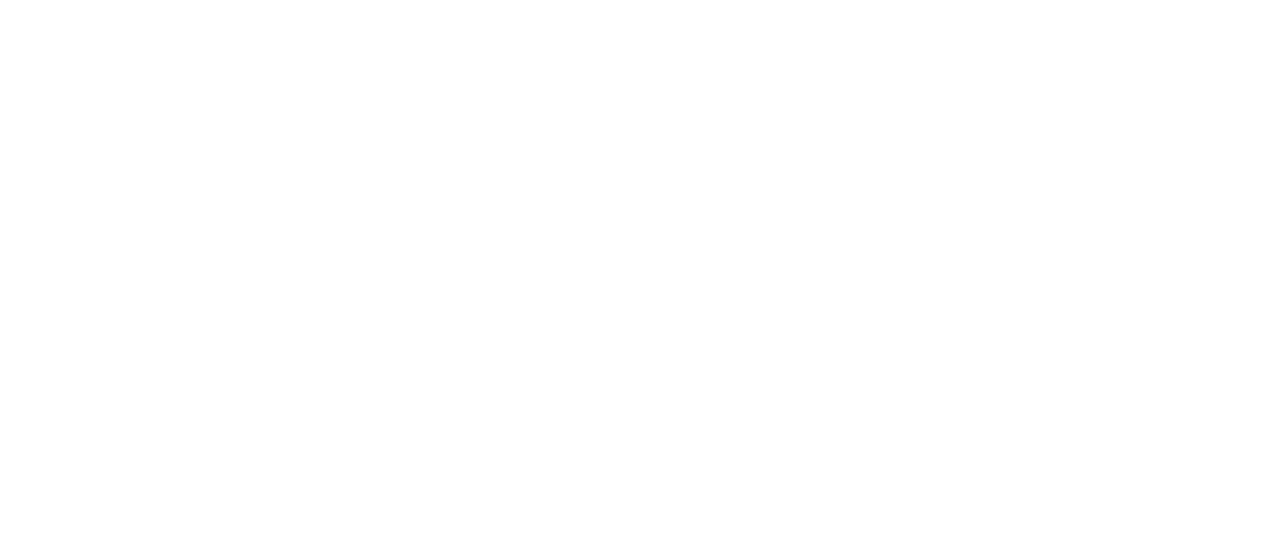
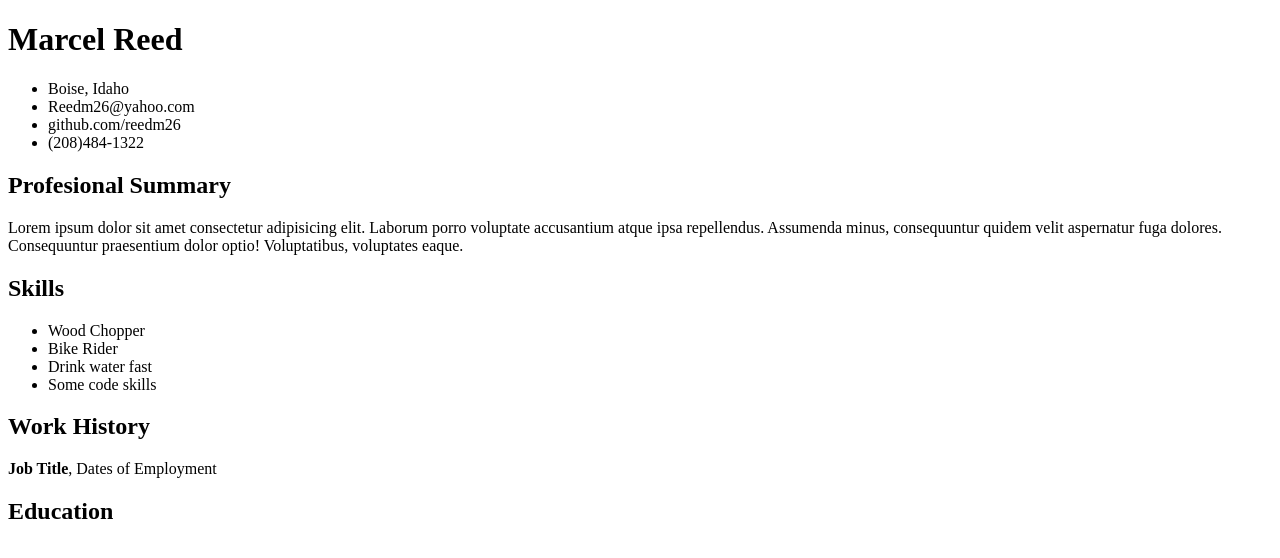
Before and after one commit to reedm26/Marcel-Resume-, a plain HTML site: page index.html in a window 1280 px wide. Drawn offline with Linux system fonts and the light colour scheme.

Commit message:
Added Sections

```diff
--- a/index.html
+++ b/index.html
@@ -10,7 +10,51 @@
 </head>
 
 <body>
+  <header>
+    <div id="name"></div>
+    <div id="contact-info"></div>
+    <main>
+      <h1>Marcel Reed</h1>
+      <ul>
+        <li>Boise, Idaho </li>
+        <li>Reedm26@yahoo.com</li>
+        <li>github.com/reedm26</li>
+        <li>(208)484-1322</li>
+      </ul>
+  </header>
+  <main>
 
+    <section>
+      <h1>Profesional Summary</h1>
+      <p>Lorem ipsum dolor sit amet consectetur adipisicing elit. Laborum porro voluptate accusantium atque ipsa
+        repellendus. Assumenda minus, consequuntur quidem velit aspernatur fuga dolores. Consequuntur praesentium dolor
+        optio! Voluptatibus, voluptates eaque.</p>
+    </section>
+    <section>
+      <h1>Skills</h1>
+      <ul>
+        <li>Wood Chopper</li>
+        <li>Bike Rider</li>
+        <li>Drink water fast</li>
+        <li>Some code skills</li>
+      </ul>
+    </section>
+    <section>
+      <h1>Work History</h1>
+      <div class="job">
+        <p><b>Job Title</b>, Dates of Employment</p>
+      </div>
+    </section>
+    <section>
+      <h1>Education</h1>
+      <div class="education">
+
+
+      </div>
+
+    </section>
+  </main>
+  <footer></footer>
 </body>
 
 </html>
```
